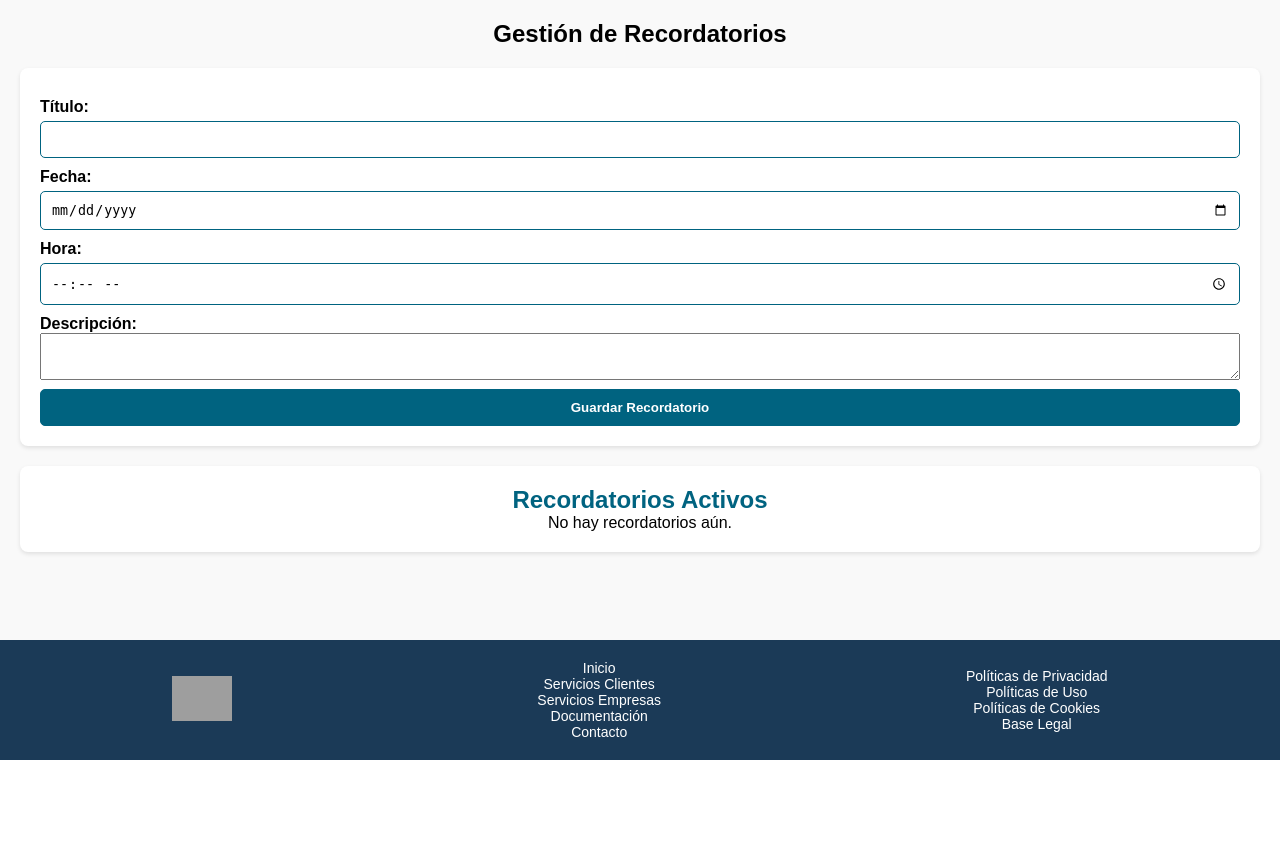
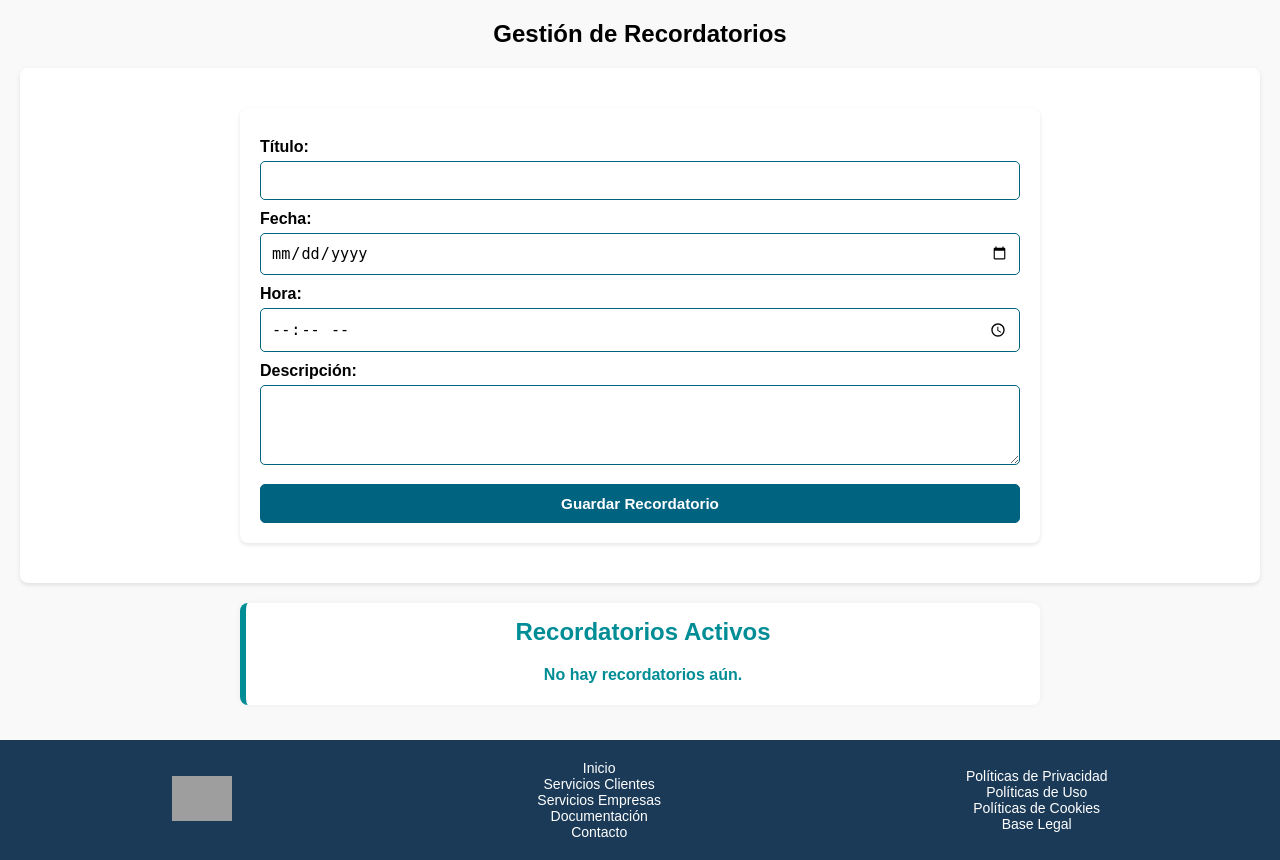
Before and after one commit to albasanchez00/Proyectos_Portafolio, a PHP site: page /proyectoVitalink/Vista/recordatorios.html in a window 1280 px wide. Shown: the part 80-940 px from the top of the page. Before the commit the page ends 840 px from the top, so only its background shows below. Run offline with PHP 8.4, Linux system fonts and the light colour scheme; grey boxes are pictures that could not be loaded.

Commit message:
Mejorar la interfaz de usuario y la funcionalidad de los recordatorios, gráficos y estilos en varias páginas del proyecto Vitalink.

```diff
--- a/proyectoVitalink/CSS/style2.css
+++ b/proyectoVitalink/CSS/style2.css
@@ -941,9 +941,101 @@ canvas {
 /* FIN PAGINA HISTORIAL MEDICO */
 
 /* INICIO PAGINA RECORDATORIOS */
-#form-recordatorio #descripcion{
-    width: 100%;
+#form-recordatorio {
+  background: var(--color_blanco);
+  padding: 20px;
+  border-radius: 8px;
+  box-shadow: 0 2px 4px rgba(0, 0, 0, 0.1);
+  max-width: 800px;
+  margin: 20px auto;
 }
+
+#form-recordatorio label {
+  font-weight: bold;
+  margin-top: 10px;
+  display: block;
+}
+
+#form-recordatorio input,
+#form-recordatorio textarea,
+#form-recordatorio button {
+  width: 100%;
+  padding: 10px;
+  margin-top: 5px;
+  border: 1px solid var(--color_secundario);
+  border-radius: 5px;
+  font-size: 0.95rem;
+}
+
+#form-recordatorio textarea {
+  resize: vertical;
+  min-height: 80px;
+}
+
+#form-recordatorio button {
+  background: var(--color-primary-button);
+  color: var(--color_blanco);
+  font-weight: bold;
+  cursor: pointer;
+  margin-top: 15px;
+}
+
+#form-recordatorio button:hover {
+  background-color: var(--color-secundary-button);
+}
+
+#recordatorio-card {
+  background: var(--color_blanco);
+  border-left: 6px solid var(--color_primario);
+  margin: 15px auto;
+  padding: 15px 20px;
+  border-radius: 8px;
+  box-shadow: 0 0 6px rgba(0,0,0,0.05);
+  max-width: 800px;
+}
+
+#recordatorio-card h3 {
+  margin-bottom: 10px;
+  color: var(--color-primary-button);
+}
+#recordatorio-card h2{
+    margin-bottom: 10px;
+    text-align: center;
+    color: var(--color_primario);
+}
+
+#recordatorio-card p {
+  font-size: 0.9rem;
+  margin: 6px 0;
+}
+
+#recordatorio-card button {
+  background-color: var(--color-primary-button);
+  color: var(--color_blanco);
+  border: none;
+  padding: 8px 12px;
+  border-radius: 5px;
+  cursor: pointer;
+  font-weight: bold;
+  margin-top: 10px;
+}
+
+#recordatorio-card button:hover {
+  background-color: var(--color-secundary-button);
+}
+
+#recordatorios-activos {
+  margin-top: 20px;
+  text-align: center;
+}
+
+#recordatorios-activos p {
+  color: var(--color_primario);
+  font-weight: bold;
+  font-size: 1rem;
+}
+
+
 /* FIN PAGINA RECORDATORIOS */
 /* FIN PAGINAS USUARIO */
 
--- a/proyectoVitalink/Vista/configUsuario.html
+++ b/proyectoVitalink/Vista/configUsuario.html
@@ -5,10 +5,10 @@
     <meta name="viewport" content="width=device-width, initial-scale=1.0">
     <title>Configuración Paciente</title>
     <link rel="shortcut icon" href="./media/favicon_IA_Medica.ico" type="image/x-icon">
-    <link rel="stylesheet" href="../CSS/style2.css">
-    <script src="../JS/evolucionUsuario.js"></script>
+    <link rel="stylesheet" href="../css/style2.css">
+    <script src="../js/evolucionUsuario.js"></script>
     <script src="https://cdn.jsdelivr.net/npm/chart.js"></script>
-    <script src="../JS/menuToggle.js"></script>
+    <script src="../js/menuToggle.js"></script>
 </head>
 <body>
     <section class="contenedor">
--- a/proyectoVitalink/Vista/contacto.html
+++ b/proyectoVitalink/Vista/contacto.html
@@ -5,9 +5,9 @@
     <meta name="viewport" content="width=device-width, initial-scale=1.0">
     <title>Document</title>
     <link rel="shortcut icon" href="./media/favicon_IA_Medica.ico" type="image/x-icon">
-    <link rel="stylesheet" href="../CSS/style.css">
-    <script src="../JS/formContacto.js"></script>
-    <script src="../JS/menuToggle.js"></script>
+    <link rel="stylesheet" href="../css/style.css">
+    <script src="../js/formContacto.js"></script>
+    <script src="../js/menuToggle.js"></script>
 </head>
 <body>
     <section>
--- a/proyectoVitalink/Vista/inicioSesion.html
+++ b/proyectoVitalink/Vista/inicioSesion.html
@@ -5,8 +5,8 @@
     <meta name="viewport" content="width=device-width, initial-scale=1.0">
     <title>Document</title>
     <link rel="shortcut icon" href="./media/favicon_IA_Medica.ico" type="image/x-icon">
-    <link rel="stylesheet" href="../CSS/style.css">
-    <script src="../JS/menuToggle.js"></script>
+    <link rel="stylesheet" href="../css/style.css">
+    <script src="../js/menuToggle.js"></script>
 </head>
 <body>
     <section>
--- a/proyectoVitalink/Vista/mensajesUsuario.html
+++ b/proyectoVitalink/Vista/mensajesUsuario.html
@@ -6,9 +6,9 @@
     <title>Recordatorios Paciente</title>
     <link rel="shortcut icon" href="./media/favicon_IA_Medica.ico" type="image/x-icon">
     <meta name="description" content="Panel de usuario con recordatorios y gestión médica para mejorar el seguimiento de tratamientos.">
-    <link rel="stylesheet" href="../CSS/style2.css">
-    <script src="../JS/mensajesUsuario.js"></script>
-    <script src="../JS/menuToggle.js"></script>
+    <link rel="stylesheet" href="../css/style2.css">
+    <script src="../js/mensajesUsuario.js"></script>
+    <script src="../js/menuToggle.js"></script>
 </head>
 <body>
     <section class="contenedor">
--- a/proyectoVitalink/Vista/pedirCita.html
+++ b/proyectoVitalink/Vista/pedirCita.html
@@ -4,12 +4,12 @@
     <meta charset="UTF-8">
     <meta name="viewport" content="width=device-width, initial-scale=1.0">
     <title>Gestión de Citas</title>
-    <link rel="stylesheet" href="../CSS/style2.css">
+    <link rel="stylesheet" href="../css/style2.css">
     <link rel="shortcut icon" href="./media/favicon_IA_Medica.ico" type="image/x-icon">
     <link href="https://cdn.jsdelivr.net/npm/fullcalendar@5.11.3/main.min.css" rel="stylesheet">
     <script src="https://cdn.jsdelivr.net/npm/fullcalendar@5.11.3/main.min.js"></script>
-    <script src="../JS/calendario.js"></script>
-    <script src="../JS/menuToggle.js"></script>
+    <script src="../js/calendario.js"></script>
+    <script src="../js/menuToggle.js"></script>
 </head>
 <body>
     <section class="contenedor">
--- a/proyectoVitalink/Vista/recordatorios.html
+++ b/proyectoVitalink/Vista/recordatorios.html
@@ -6,9 +6,8 @@
     <title>Recordatorios Paciente</title>
     <link rel="shortcut icon" href="./media/favicon_IA_Medica.ico" type="image/x-icon">
     <meta name="description" content="Panel de usuario con recordatorios y gestión médica para mejorar el seguimiento de tratamientos.">
-    <link rel="stylesheet" href="../CSS/style2.css">
-    <script src="../JS/recordatoriosUsuario.js"></script>
-    <script src="../JS/menuToggle.js"></script>
+    <link rel="stylesheet" href="../css/style2.css">
+    <script src="../js/menuToggle.js"></script>
 </head>
 <body>
     <section class="contenedor">
@@ -60,15 +59,15 @@
                 <label for="descripcion">Descripción:</label>
                 <textarea id="descripcion" name="descripcion" rows="3"></textarea>
 
-                <button type="submit">Guardar Recordatorio</button>
+                <button type="submit" id="btn-guardar">Guardar Recordatorio</button>
               </form>
             </section>
 
-            <section id="calendario">
-              <h2>Recordatorios Activos</h2>
-              <ul id="lista-recordatorios">
-                <li>No hay recordatorios aún.</li>
-              </ul>
+            <section id="recordatorio-card">
+                <h2>Recordatorios Activos</h2>
+                <div id="recordatorios-activos">
+                    <p>No hay recordatorios aún.</p>
+                </div>
             </section>
         </main>
 
@@ -99,5 +98,6 @@
             </section>
         </footer>
     </section>
+    <script src="../js/recordatoriosUsuario.js"></script>
 </body>
 </html>
--- a/proyectoVitalink/Vista/registroSintomas.html
+++ b/proyectoVitalink/Vista/registroSintomas.html
@@ -7,9 +7,9 @@
   <link rel="shortcut icon" href="./media/favicon_IA_Medica.ico" type="image/x-icon">
   <!-- Librería de gráficos Chart.js -->
   <script src="https://cdn.jsdelivr.net/npm/chart.js"></script>
-  <link rel="stylesheet" href="../CSS/style2.css">
-  <script src="../JS/sintomas.js"></script>
-  <script src="../JS/menuToggle.js"></script>
+  <link rel="stylesheet" href="../css/style2.css">
+  <script src="../js/sintomas.js"></script>
+  <script src="../js/menuToggle.js"></script>
 
 </head>
 <body>
--- a/proyectoVitalink/Vista/registroTratamiento.html
+++ b/proyectoVitalink/Vista/registroTratamiento.html
@@ -5,9 +5,9 @@
     <meta name="viewport" content="width=device-width, initial-scale=1.0">
     <title>Registro Tratamientos</title>
     <link rel="shortcut icon" href="./media/favicon_IA_Medica.ico" type="image/x-icon">
-    <link rel="stylesheet" href="../CSS/style2.css">
-    <script src="../JS/tratamientos.js"></script>
-    <script src="../JS/menuToggle.js"></script>
+    <link rel="stylesheet" href="../css/style2.css">
+    <script src="../js/tratamientos.js"></script>
+    <script src="../js/menuToggle.js"></script>
 </head>
 <body>
     <section class="contenedor">
--- a/proyectoVitalink/Vista/serviciosCliente.html
+++ b/proyectoVitalink/Vista/serviciosCliente.html
@@ -5,8 +5,8 @@
     <meta name="viewport" content="width=device-width, initial-scale=1.0">
     <title>Servicios VitaLink</title>
     <link rel="shortcut icon" href="./media/favicon_IA_Medica.ico" type="image/x-icon">
-    <link rel="stylesheet" href="../CSS/style.css">
-    <script src="../JS/menuToggle.js"></script>
+    <link rel="stylesheet" href="../css/style.css">
+    <script src="../js/menuToggle.js"></script>
 </head>
 <body>
     <section>
--- a/proyectoVitalink/Vista/serviciosEmpresa.html
+++ b/proyectoVitalink/Vista/serviciosEmpresa.html
@@ -5,8 +5,8 @@
     <meta name="viewport" content="width=device-width, initial-scale=1.0">
     <title>Servicios VitaLink</title>
     <link rel="shortcut icon" href="./media/favicon_IA_Medica.ico" type="image/x-icon">
-    <link rel="stylesheet" href="../CSS/style.css">
-    <script src="../JS/menuToggle.js"></script>
+    <link rel="stylesheet" href="../css/style.css">
+    <script src="../js/menuToggle.js"></script>
 </head>
 <body>
     <section>
--- a/proyectoVitalink/Vista/terminoCondiciones.html
+++ b/proyectoVitalink/Vista/terminoCondiciones.html
@@ -5,8 +5,8 @@
     <meta name="viewport" content="width=device-width, initial-scale=1.0">
     <title>Terminos y Condiciones</title>
     <link rel="shortcut icon" href="./media/favicon_IA_Medica.ico" type="image/x-icon">
-    <link rel="stylesheet" href="../CSS/style.css">
-    <script src="../JS/menuToggle.js"></script>
+    <link rel="stylesheet" href="../css/style.css">
+    <script src="../js/menuToggle.js"></script>
 </head>
 <body>
     <section>
--- a/proyectoVitalink/index.html
+++ b/proyectoVitalink/index.html
@@ -14,9 +14,9 @@
     <meta property="og:type" content="website">
     <title>VitaLink</title>
     <link rel="shortcut icon" href="./media/favicon_IA_Medica.ico" type="image/x-icon">
-    <link rel="stylesheet" href="CSS/style.css">
-    <script src="./JS/sccript.js"></script>
-    <script src="./JS/menuToggle.js"></script>
+    <link rel="stylesheet" href="css/style.css">
+    <script src="./js/sccript.js"></script>
+    <script src="./js/menuToggle.js"></script>
 </head>
 <body>
     <section>
```
Also changed, not shown: proyectoVitalink/JS/evolucionUsuario.js (+37 -22 lines), proyectoVitalink/JS/recordatoriosUsuario.js (+41 -36 lines), proyectoVitalink/Vista/estadisticasUsuario.html (+8 -8 lines), proyectoVitalink/Vista/historialMedico.html (+4 -4 lines), proyectoVitalink/Vista/panelUsuario.html (+4 -4 lines), proyectoVitalink/Vista/registro.html (+4 -4 lines), 1 other file.
